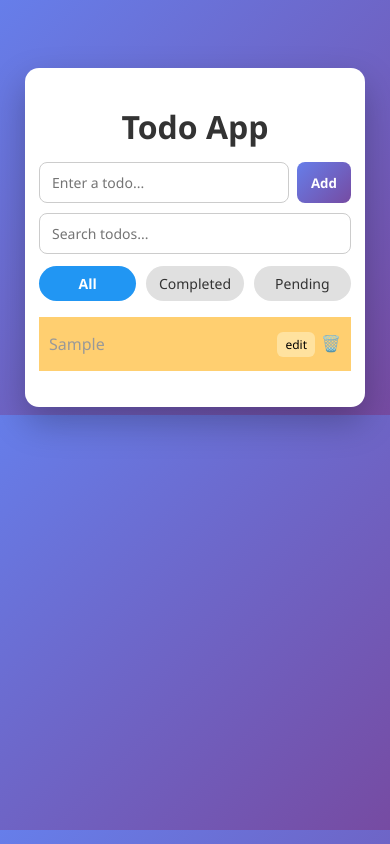
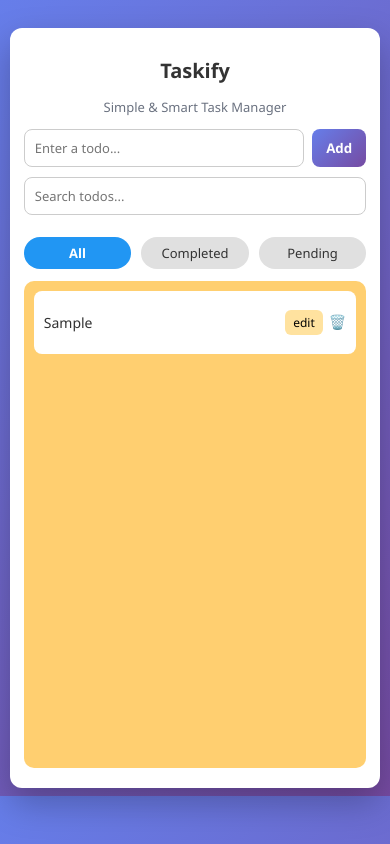
Before and after one commit to alok-404/dom-todo-app, a plain HTML site: page index.html in a window 390 px wide. Both pictures are taken after typing "Sample" into the empty fields and a click on the button "Add". Drawn offline with Linux system fonts and the light colour scheme.

Commit message:
refactor: stabilize todo flow, fix edit logic and event listeners

```diff
--- a/index.html
+++ b/index.html
@@ -10,7 +10,9 @@
 
 
 <div class="app">
-<h1>Todo App</h1>
+<h1>Taskify</h1>
+<p class="subtitle">Simple & Smart Task Manager</p>
+
 
 
 <!-- Add Todo -->
@@ -43,7 +45,10 @@
 </div>
 
 
-<ul id="todoList"></ul>
+<ul id="todoList">
+
+
+</ul>
 </div>
 
 
--- a/script.js
+++ b/script.js
@@ -1,59 +1,54 @@
-let input = document.querySelector(".input-box #todoInput");
-let btn = document.querySelector("#addBtn");
-let todoList = document.querySelector("#todoList");
-let ul = document.querySelector(".app #todoList");
-let editbox = document.querySelector(".editbox");
-let editInput = document.querySelector("#editInput");
-let OKBtn = document.querySelector("#OKBtn");
-let errorLine = document.querySelector(".errorLine");
-let EmptyErrorLine = document.querySelector(".EmptyErrorLine");
-
-let allBtn = document.querySelector("#allBtn");
-let completedBtn = document.querySelector("#completedBtn");
-let pendingBtn = document.querySelector("#pendingBtn");
-
-let searchInput = document.querySelector("#searchInput");
-let CloseBtn = document.querySelector("#CloseBtn");
-
-let editingId = null;
+const inputBox = document.querySelector("#input-box");
+const todoInput = document.querySelector("#todoInput");
+const addBtn = document.querySelector("#addBtn");
+const errorLine = document.querySelector(".errorLine");
+const EmptyErrorLine = document.querySelector(".EmptyErrorLine");
+const todoList = document.querySelector("#todoList");
+const editBox = document.querySelector(".editbox");
+const editInput = document.querySelector("#editInput");
+const CloseBtn = document.querySelector("#CloseBtn");
+const searchInput = document.querySelector("#searchInput");
 
 let allTodos = JSON.parse(localStorage.getItem("todos")) || [];
 
-/* ---------- ADD TODO ---------- */
-btn.addEventListener("click", function () {
-  let newTodo = input.value.trim();
+renderTodos(allTodos);
 
-  if (newTodo === "") {
+let editingTextId = null;
+function setItemsInLocalStorage() {
+  localStorage.setItem("todos", JSON.stringify(allTodos));
+}
+
+addBtn.addEventListener("click", function () {
+  let todo = todoInput.value.trim();
+
+  if (todo === "") {
     EmptyErrorLine.style.display = "block";
     errorLine.style.display = "none";
     return;
-  } else if (newTodo.length <= 3) {
+  } else if (todo.length <= 3) {
+    errorLine.style.display = "block";
     EmptyErrorLine.style.display = "none";
-    errorLine.style.display = "block";
     return;
   }
 
+  errorLine.style.display = "none";
   EmptyErrorLine.style.display = "none";
-  errorLine.style.display = "none";
 
   let todoObj = {
-    id: Math.random().toFixed(5),
-    text: newTodo,
+    id: Date.now(),
+    text: todo,
     completed: false,
   };
 
   allTodos.push(todoObj);
-  localStorage.setItem("todos", JSON.stringify(allTodos));
-  renderTodos(allTodos);
+  setItemsInLocalStorage();
 
-  input.value = "";
+  createTodoElement(todoObj);
+  todoInput.value = "";
 });
 
-//initial reader
-renderTodos(allTodos);
+function createTodoElement(todoObj) {
 
-//create todo
-function createTodoUI(todoObj) {
   let list = document.createElement("li");
 
   if (todoObj.completed) {
@@ -78,14 +73,15 @@ function createTodoUI(todoObj) {
   dltbtn.classList.add("delete-btn");
   todoDiv.appendChild(dltbtn);
 
-  ul.appendChild(list);
+  todoList.appendChild(list);
 
-  // delete task
+  //for deleting todo
+
   dltbtn.addEventListener("click", function (e) {
     e.stopPropagation();
-    allTodos = allTodos.filter((t) => t !== todoObj);
-    localStorage.setItem("todos", JSON.stringify(allTodos));
-    renderTodos(allTodos);
+    allTodos = allTodos.filter((t) => t.id !== todoObj.id);
+    setItemsInLocalStorage();
+    list.remove();
   });
 
   // toggle complete
@@ -95,49 +91,63 @@ function createTodoUI(todoObj) {
     renderTodos(allTodos);
   });
 
+  //edit button
   editBtn.addEventListener("click", function (e) {
-    e.stopPropagation();
-    editbox.style.display = "block";
-    editingId = todoObj.id;
+    e.stopImmediatePropagation()
+    editingTextId = todoObj.id;
     editInput.value = todoObj.text;
+    editBox.style.display = "block";
+    // renderTodos(allTodos);
   });
+
+
 }
+OKBtn.addEventListener("click", function () {
+  let editTodo = editInput.value.trim();
+  if (editTodo === "" || editTodo.length < 3) {
+    alert("Todo must be at least 3 characters long");
+    return;
+  }
 
-//save
-OKBtn.addEventListener("click", function () {
-  if (editingId === null) return;
+  let targetedTodo = allTodos.find((t) => t.id === editingTextId);
 
-  let editedtodo = editInput.value.trim();
-  let findTodo = allTodos.find((t) => t.id === editingId);
-  findTodo.text = editedtodo;
+  if (!targetedTodo) {
+    console.error("Edit target not found. State is corrupted.");
+    return;
+  }
 
-  localStorage.setItem("todos", JSON.stringify(allTodos));
+  targetedTodo.text = editTodo;
+  setItemsInLocalStorage();
+
   renderTodos(allTodos);
 
-  editbox.style.display = "none";
-  editingId = null;
+  setActive(allBtn);
+  currentFilter = "all";
+
+  editBox.style.display = "none";
+  editingTextId = null;
 });
 
-//close edit
-CloseBtn.addEventListener("click", function () {
-  editbox.style.display = "none";
-  editingId = null;
-});
-//search
+  //close edit
+  CloseBtn.addEventListener("click", function () {
+    editBox.style.display = "none";
+    editingTextId = null;
+  });
+
+//filterTodo
 searchInput.addEventListener("input", function () {
   let query = searchInput.value.toLowerCase().trim();
-  let filtered = allTodos.filter((t) =>
-    t.text.toLowerCase().includes(query)
-  );
+
+  let filtered = allTodos.filter((t) => t.text.toLowerCase().includes(query));
+
   renderTodos(filtered);
 });
 
-/*  FILTER btn*/
-
+//render todos
 function renderTodos(todosArray) {
-  ul.innerHTML = "";
-  todosArray.forEach((todoObj) => {
-    createTodoUI(todoObj);
+  todoList.innerHTML = "";
+  todosArray.forEach((t) => {
+    createTodoElement(t);
   });
 }
 
--- a/style.css
+++ b/style.css
@@ -18,9 +18,27 @@ padding-top: 60px;
 .app {
   background: #ffffff;
   width: 340px;
+  max-width: 95vw;
+  height: 520px;
   border-radius: 14px;
   box-shadow: 0 15px 35px rgba(0, 0, 0, 0.25);
   padding: 16px 14px 20px;
+  display: flex;
+  flex-direction: column; /* stack sections */
+}
+
+.input-box,
+.filter-box,
+h1 {
+  flex-shrink: 0;
+}
+
+.app .subtitle{
+  color: #6b7280;
+  flex-shrink: 0;
+  text-align: center;
+  margin-top: 0;
+  font-size: small;
 }
 
 
@@ -75,15 +93,26 @@ opacity: 0.9;
 ul {
   list-style: none;
   background-color: #ffcf70;
-padding-left:10px ;
-padding-right:10px ;
+  padding: 10px;
+  margin: 0;
+  flex: 1;
+  overflow-y: auto;
+  border-radius: 10px;
 }
+
+
+
 li {
-color: #999;
+  color: #333;
   display: flex;
   align-items: center;
-justify-content:space-between;
+  justify-content: space-between;
+  padding: 8px 10px;
+  margin-bottom: 8px;
+  border-radius: 8px;
+  background: #fff;
 }
+
 
 .edit-btn {
 background: #ffe29f;
@@ -134,6 +163,7 @@ z-index: 999;
 
 #OKBtn {
 padding: 8px 14px;
+margin-top: 60px;
 border: none;
 border-radius: 8px;
 background: linear-gradient(135deg, #43cea2, #185a9d);
@@ -226,3 +256,62 @@ transform: scale(0.85);
 #pendingBtn.active {
   background: #ff9800;
 }
+
+
+/* ===== Custom Scrollbar (WebKit browsers) ===== */
+ul::-webkit-scrollbar {
+  width: 8px;
+}
+
+ul::-webkit-scrollbar-track {
+  background: #ffe9b5;        /* light track */
+  border-radius: 10px;
+}
+
+ul::-webkit-scrollbar-thumb {
+  background: linear-gradient(135deg, #667eea, #764ba2);
+  border-radius: 10px;
+}
+
+ul::-webkit-scrollbar-thumb:hover {
+  background: linear-gradient(135deg, #5a6fe0, #6a4398);
+}
+
+ul {
+  scrollbar-width: thin;
+  scrollbar-color: #667eea #ffe9b5;
+}
+
+
+@media (max-width: 480px) {
+  body {
+    padding-top: 20px;
+    align-items: flex-start;
+  }
+
+  .app {
+    width: 95vw;
+    height: 90vh;     /* almost full screen on phone */
+    border-radius: 12px;
+  }
+
+  h1 {
+    font-size: 20px;
+  }
+
+  #todoInput,
+  #searchInput,
+  #editInput {
+    font-size: 13px;
+    padding: 9px 10px;
+  }
+
+  .filter-btn {
+    font-size: 13px;
+    padding: 7px 0;
+  }
+
+  li {
+    font-size: 14px;
+  }
+}
```
Also changed, not shown: 1 other file. Lines whose indentation alone changed are shown as unchanged.
